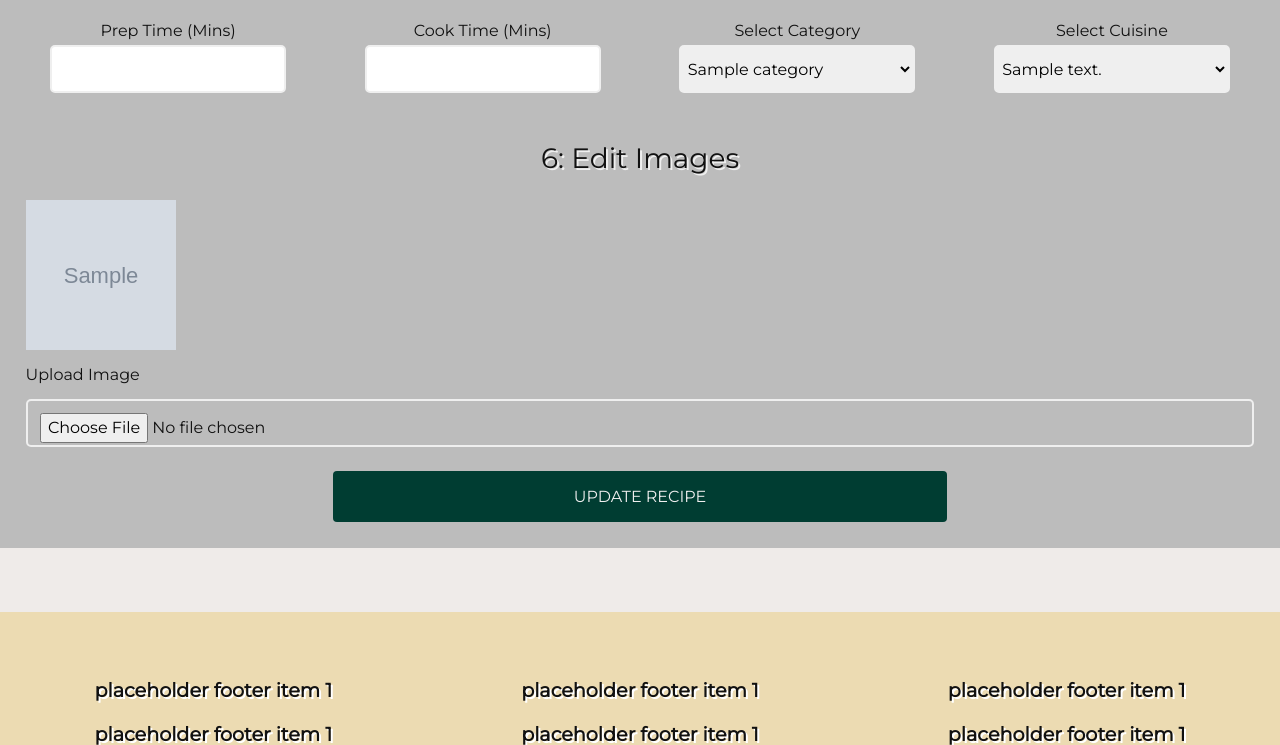
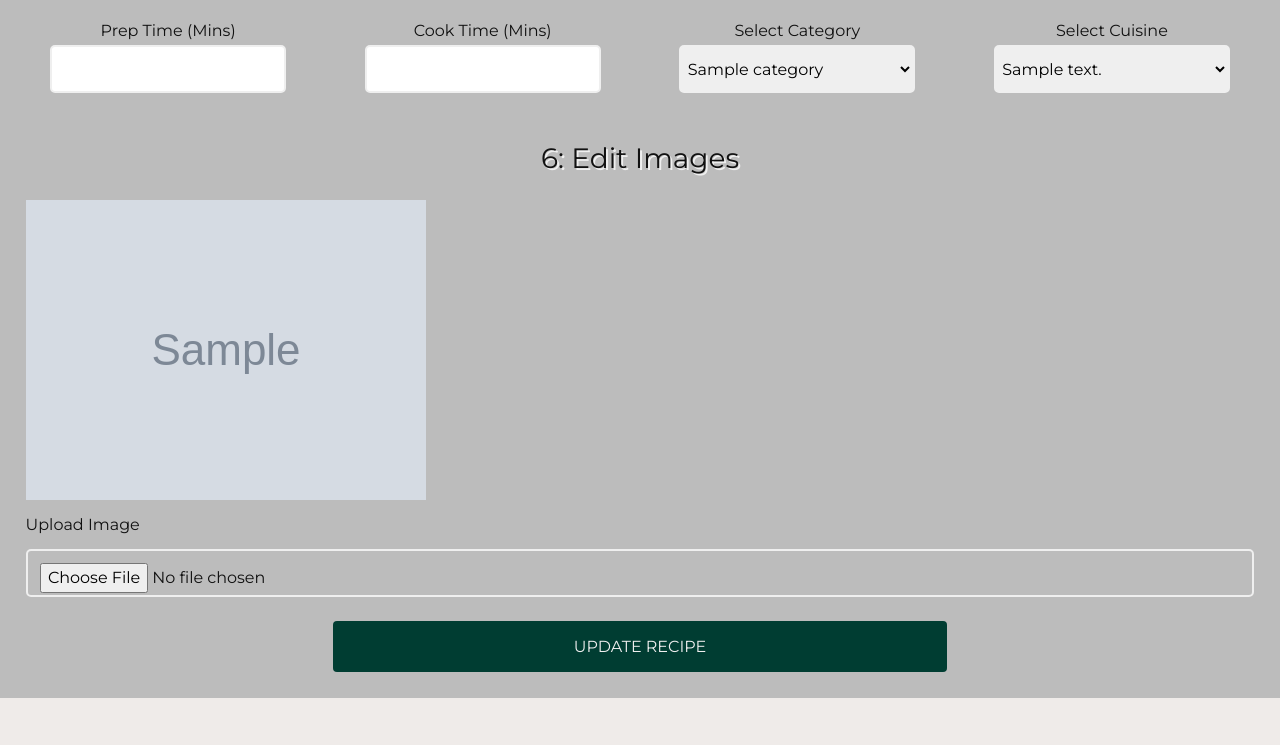
Before and after one commit to nickassafkirk/cooking-with-katie, a Flask app: template templates/edit_recipe.html in a window 1280 px wide. Shown: the part 1374-2119 px from the top of the page. Run offline with Flask 2, Linux system fonts and the light colour scheme; the template is opened without the code that fills it: most values are stand-ins (such as "Sample title", 1, 10 or a date in 2020); grey boxes marked "Sample" are stand-in pictures; some libraries are stand-ins or nearby versions.

Commit message:
Resize image preview

```diff
--- a/templates/edit_recipe.html
+++ b/templates/edit_recipe.html
@@ -113,7 +113,7 @@
     </div>
     <div>
         <div>
-            <img src="{{ recipe.image }}" alt="existing image" class="thumbnail-img">
+            <img src="{{ recipe.image }}" alt="existing image" class="img-preview">
         </div>
         <div>
             <label for="file">Upload Image</label>
```
